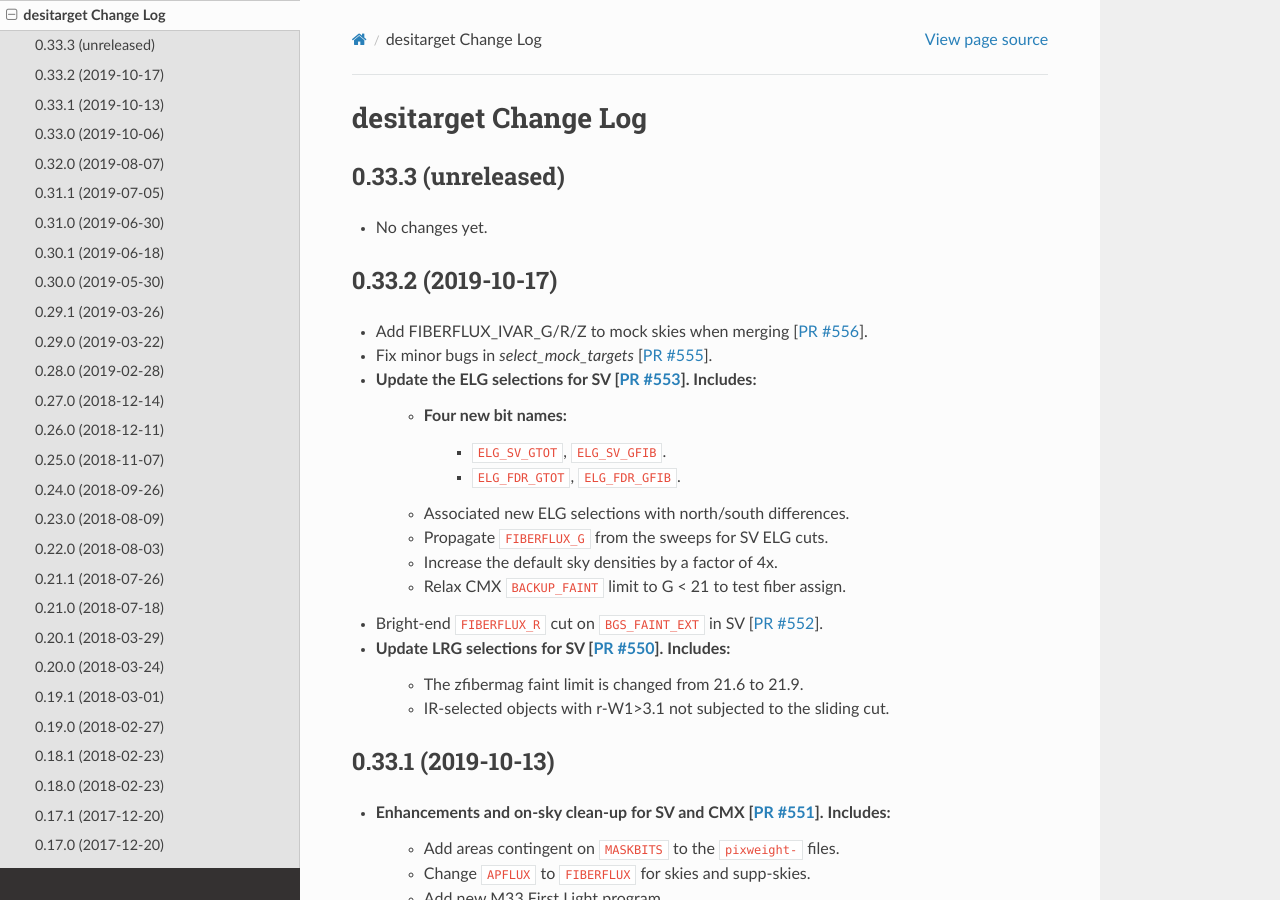
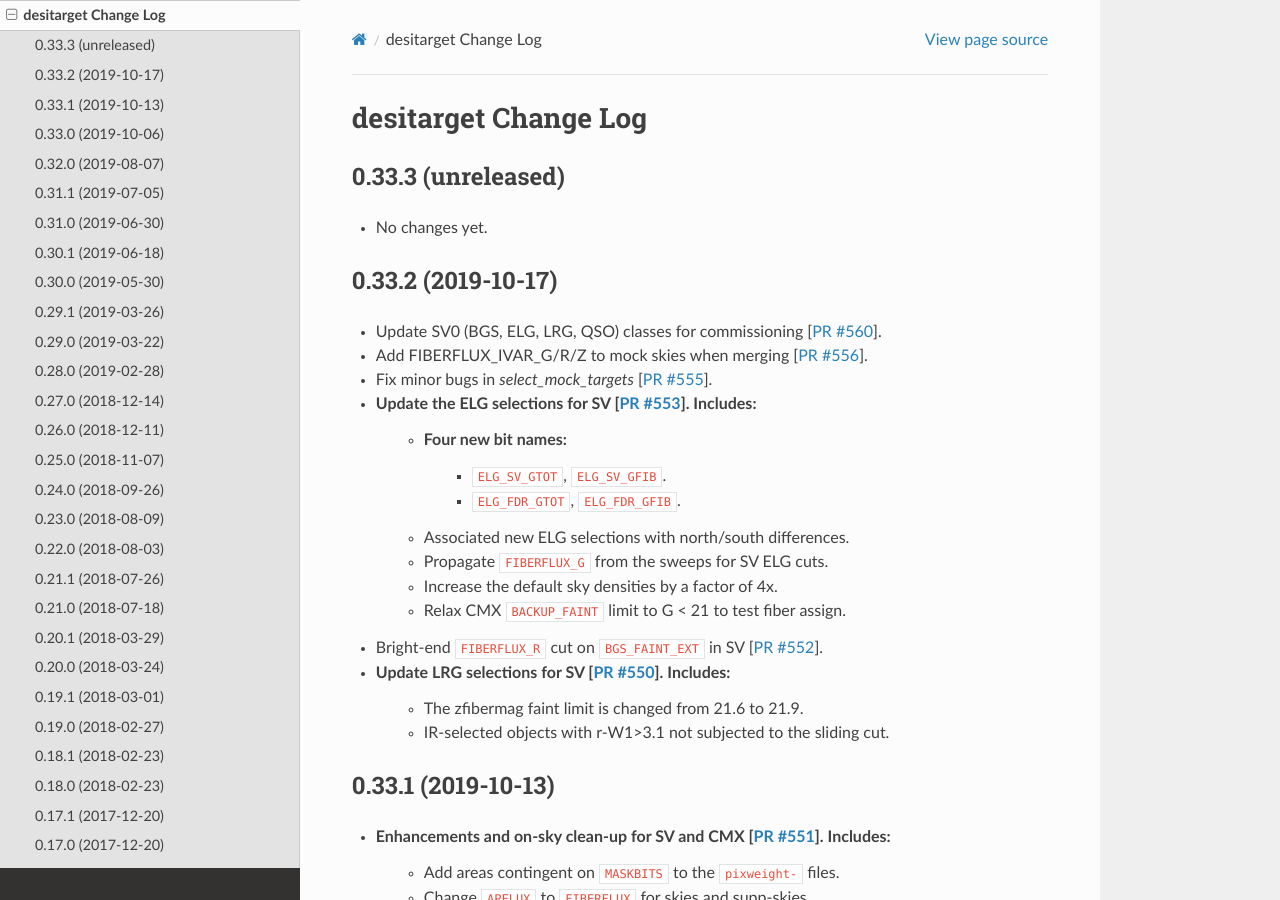
Before and after one commit to desihub/desitarget, a Sphinx documentation site: the page built from doc/changes.rst, in a window 1280 px wide and 900 px high. Built offline with Sphinx 7.4.7 and the Read the Docs theme 2.0.0, drawn with Linux system fonts in a browser that asks for light colours.

Commit message:
update changes docs

```diff
--- a/doc/changes.rst
+++ b/doc/changes.rst
@@ -10,6 +10,7 @@ desitarget Change Log
 0.33.2 (2019-10-17)
 -------------------
 
+* Update SV0 (BGS, ELG, LRG, QSO) classes for commissioning [`PR #560`_].
 * Add FIBERFLUX_IVAR_G/R/Z to mock skies when merging [`PR #556`_].
 * Fix minor bugs in `select_mock_targets` [`PR #555`_].
 * Update the ELG selections for SV [`PR #553`_]. Includes:
@@ -30,6 +31,7 @@ desitarget Change Log
 .. _`PR #553`: https://github.com/desihub/desitarget/pull/553
 .. _`PR #555`: https://github.com/desihub/desitarget/pull/555
 .. _`PR #556`: https://github.com/desihub/desitarget/pull/556
+.. _`PR #560`: https://github.com/desihub/desitarget/pull/560
 
 0.33.1 (2019-10-13)
 -------------------
```
